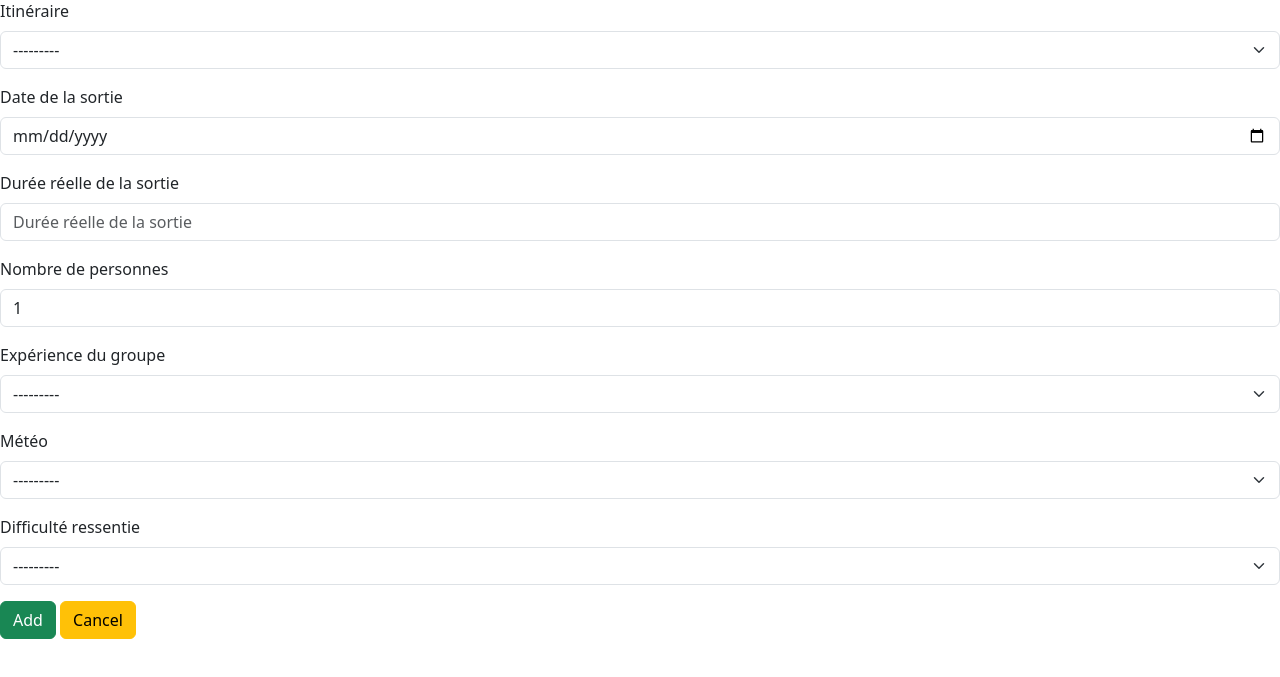
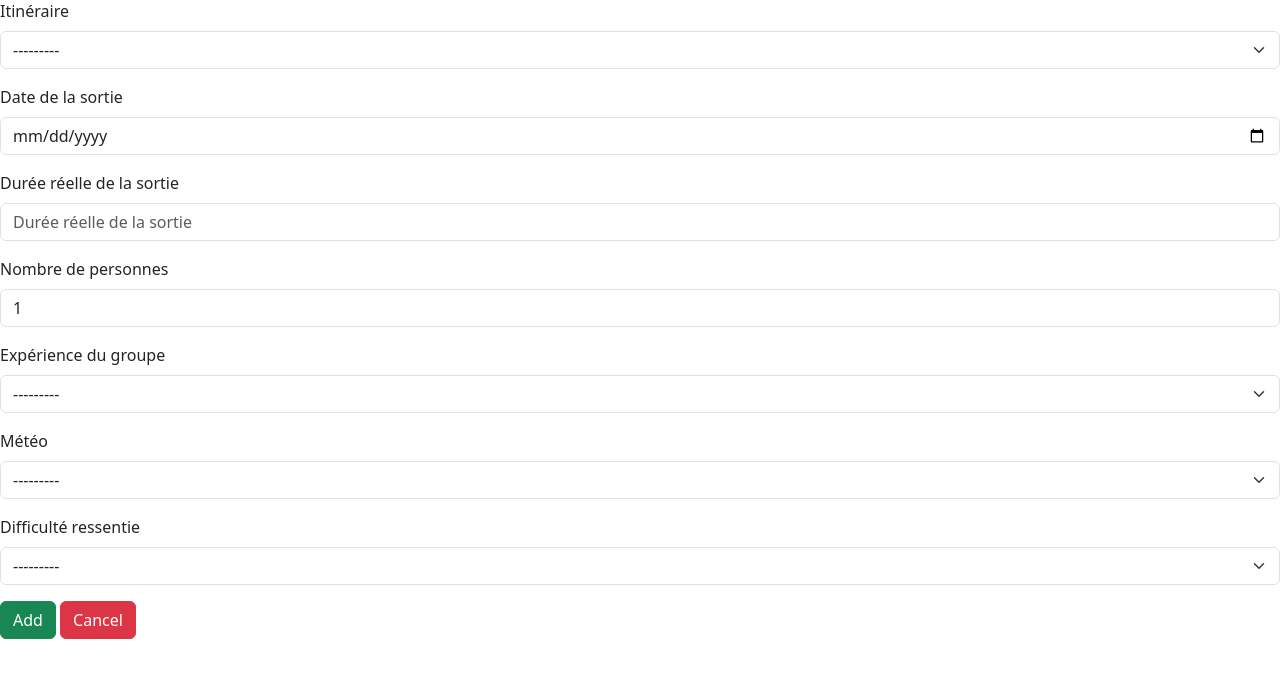
Before and after one commit to Lucas-Dfr/topoguide-lucas-defrance, a Django app: page /nouvelle_sortie/ in a window 1280 px wide. Shown: the part 123-800 px from the top of the page. Run offline with Django 4.2, Linux system fonts and the light colour scheme; the visitor is signed in with stand-in values (Sample User, id 1); data that the repository does not hold is empty; some libraries are stand-ins or nearby versions.

Commit message:
Cancel buttons should be red not yellow

```diff
--- a/topoguide/itineraires/templates/itineraires/modif_sortie.html
+++ b/topoguide/itineraires/templates/itineraires/modif_sortie.html
@@ -9,7 +9,7 @@
     {% csrf_token %}
     {% bootstrap_form form %}
       <button type="submit" class="btn btn-success">Update</button>
-      <a href="{% url 'itineraires:itineraires_liste' %}" class="btn btn-warning">Cancel</a>
+      <a href="{% url 'itineraires:itineraires_liste' %}" class="btn btn-danger">Cancel</a>
 </form>
 
 {% endblock content %}
--- a/topoguide/itineraires/templates/itineraires/nouvelle_sortie.html
+++ b/topoguide/itineraires/templates/itineraires/nouvelle_sortie.html
@@ -12,7 +12,7 @@
     {% csrf_token %}
     {% bootstrap_form form %}
         <button type="submit" class="btn btn-success">Add</button>
-        <a href="{% url 'itineraires:itineraires_liste' %}" class="btn btn-warning">Cancel</a>
+        <a href="{% url 'itineraires:itineraires_liste' %}" class="btn btn-danger">Cancel</a>
 </form>
 
 {% endblock content%}
```
